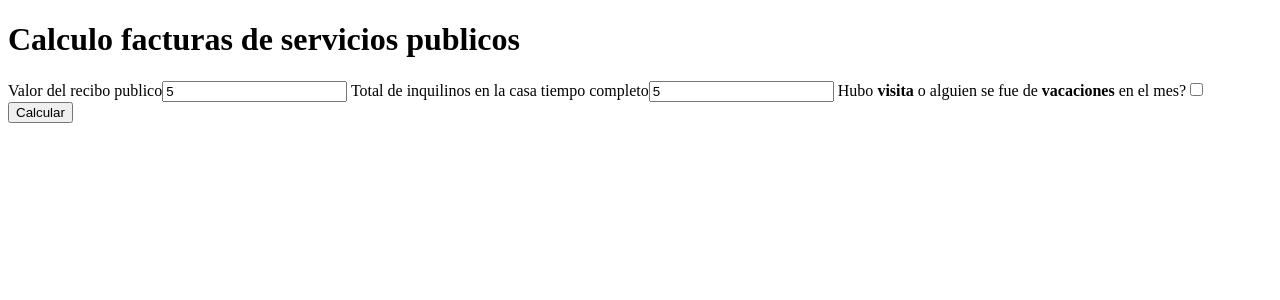
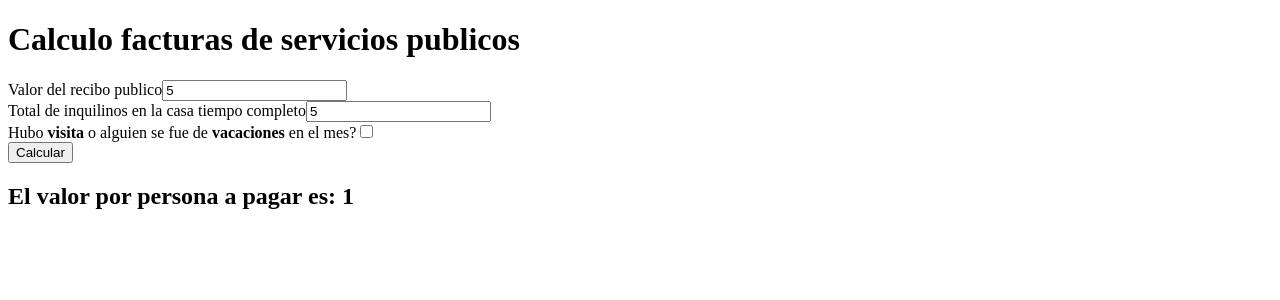
Before and after one commit to lauralop11/billPublic, a React (Vite) app: page / in a window 1280 px wide. Both pictures are taken after typing "5", "5" into the empty fields and a click on the button "Calcular". Shown: the top 300 px of the page. Built offline with nearby package versions, Linux system fonts and the light colour scheme.

Commit message:
logic calculation

```diff
--- a/src/components/BtnApto.tsx
+++ b/src/components/BtnApto.tsx
@@ -3,7 +3,6 @@ import Input from './Input'
 
 export default function BtnApto () {
   const [active, setActive] = useState<string | null>(null);
-  const [options, setOptions] = useState<string>('');
 
   const apartments = {
     201: 1,
@@ -17,32 +16,32 @@ export default function BtnApto () {
       {
        Object.entries(apartments).map(([apartment, people]) => (
         <div key={apartment}>
-          <button id={apartment}  onClick= {() => (
+          <button id={apartment} type="button" onClick= {() => (
             active === apartment ? setActive(null) :
             setActive(apartment))}>
-              {apartment}
+            {`Apto ${apartment} total inquilinos tiempo completo: ${people}`}
           </button>
           <div className={`div-info-apto ${active === apartment ? 'active' : ''}`} id={`divInfo${apartment}`}>
-            <Input name={`inputFullTime${apartment}`} className="input-info-apto" type="number" placeholder={people} defaultValue={people}>
+            <Input name={`inputFullTime${apartment}`} className="input-info-apto" type="number" placeholder={people} value={people}>
               Numero de inquilinos que estuvieron tiempo completo
             </Input>
-            <Input name={`inputPartTime${apartment}`} className="input-info-apto" type="number" placeholder={0} defaultValue={0}>
+            <Input name={`inputPartTime${apartment}`} className="input-info-apto" type="number" placeholder={0} value={0}>
               Numero de inquilinos que estuvieron tiempo completo
             </Input>
-           <div className='btn-apto-input-date'>
-              <Input type='date' name='dateAptoDate' placeholder='2024-10-01'>
+            <div className='btn-apto-input-date'>
+              <Input type='date' name={`dateApto${apartment}`}>
                 Fecha de inicio
               </Input>
-              <Input type='date' name='dateDateEnd' placeholder='2024-11-01'>
+              <Input type='date' name={`dateEndApto${apartment}`}>
                 Fecha de fin
               </Input>
             </div>
             <div>
               <label> Vacaciones
-                <input type="radio" className="input-info-apto" name="inputOptions" onChange={() => setOptions('holidays')}/>
+                <input type="radio" className="input-info-apto" name={`inputOptions${apartment}`} value="vacation"/>
               </label>
               <label> Visita
-                <input type="radio" className="input-info-apto" name="inputOptions" onChange={() => setOptions('visit')}/>
+                <input type="radio" className="input-info-apto" name={`inputOptions${apartment}`} value="visit"/>
               </label>
             </div>
           </div>
--- a/src/components/Calculation.tsx
+++ b/src/components/Calculation.tsx
@@ -1,10 +1,64 @@
-export default function Calculation ( fields: Record<string, string | number> ) {
-  const newFields = Object.entries(fields);
-  const inputs = newFields.filter(([key, value]) => key.startsWith('input') && value !== '');
-  console.log('Inputs:', inputs);
+interface Props {
+  fields: Record<string, string | number>;
+}
+
+export function Calculation ( {fields}: Props) {
+  if(!fields) return null;
+
+  const newFields = Object.values(fields);
+  const operation = parseInt(Number(newFields[0]) / Number(newFields[1]));
+
   return (
-    <div className='result'>
-      <h2>Resultados</h2>
+    <div className='calculation'>
+      <h2>El valor por persona a pagar es: {operation}</h2>
     </div>
   )
 }
+
+export function CalculationWithOptions({fields}: Props) {
+  if(!fields) return null;
+  const arrayAptos = ['201', '202', '301', '302']
+  const newFields = Object.entries(fields);
+  const valueBill = newFields.filter(([key, value]) => key === 'inputBill')
+
+  const arraydateBill = newFields.filter(([key, value]) => key.startsWith('dateBill') && value !== '' && value !== '0')
+  const dateEndBill = new Date (arraydateBill[1][1]);
+  const dateStartBill = new Date (arraydateBill[0][1]);
+  const daysBill = parseFloat((dateEndBill - dateStartBill) / (1000 * 60 * 60 * 24) + 1); //milisegundo, segundos, minutos,horas => valores por un dia
+
+
+  const aptos = arrayAptos.map((number)=> {
+    const apto = newFields.filter(([key, value]) => (key.includes(number)) && value !== '')
+
+    const objectApto = apto.reduce((acc, item)=> {
+      if (item[0].includes('FullTime')){acc.fullTime = (Number(item[1]) * daysBill)};
+      if (item[0].includes('PartTime')) {acc.partTime = Number(item[1])};
+      if (item[0].includes('Options')) {acc.options = (item[1])};
+      if (item[0].includes('dateApto')) acc.dateStart = (new Date (item[1]));
+      if (item[0].includes('dateEndApto')) acc.dateEnd = (new Date (item[1]));
+     return acc
+    },{} );
+
+  if(objectApto.options === 'vacation'){
+    const daysAptoChange = parseFloat((objectApto.dateEnd - objectApto.dateStart) / (1000 * 60 * 60 * 24) + 1);
+    const totalDaysChange = objectApto.partTime * daysAptoChange
+    objectApto.totalDaysApto = parseFloat(daysBill - totalDaysChange) + objectApto.fullTime ;
+  } else if (objectApto.options === 'visit'){
+      const daysAptoChange = parseFloat((objectApto.dateEnd - objectApto.dateStart) / (1000 * 60 * 60 * 24) + 1);
+      const totalDaysChange = objectApto.partTime * daysAptoChange
+      objectApto.totalDaysApto = parseFloat(objectApto.fullTime + totalDaysChange);
+  } else {
+    objectApto.totalDaysApto = objectApto.fullTime;
+  }
+  return objectApto;
+  })
+  const totalDays = aptos.reduce((acc, item) => acc + item.totalDaysApto, 0)
+  const valueForDaysBill = valueBill[0][1] / totalDays;
+  const totalValueForApto = aptos.map((apto) => (
+    apto.totalValuForApto = parseInt(apto.totalDaysApto * valueForDaysBill)
+  ))
+  console.log('aptos', aptos)
+  console.log('valueBill', valueForDaysBill)
+  console.log('valuesBill', totalValueForApto)
+
+}
--- a/src/components/Form.tsx
+++ b/src/components/Form.tsx
@@ -1,19 +1,42 @@
-import SctInitial from './SctInitial';
-import { useHandleChange } from '../hooks/useInputChange';
-import Calculation from './Calculation';
+import { useState } from 'react';
+import SctDate from './SctDate';
+import Input from './Input';
+import { Calculation, CalculationWithOptions } from './Calculation';
+import { useInputChange, useInputOptionsChange } from '../hooks/useInputChange';
 
 export default function Form () {
+  const [ active, setActive ] = useState<boolean>(false);
+  const [ form, setForm ] = useState(null);
+  const { checked, handleChange } = useInputChange();
 
   const submit = (e: React.FormEvent<HTMLFormElement>) => {
     e.preventDefault();
     const fields = Object.fromEntries(new window.FormData(e.currentTarget));
-    Calculation(fields);
+    console.log(fields)
+    setForm(fields);
+    setActive(true);
   }
+  console.log('Active:', active);
   return (
-    <form onSubmit={ submit }>
-      <SctInitial />
-      <button className='btnSum' type='submit'>Calcular</button>
-    </form>
-
+    <>
+      <form onSubmit={ submit }>
+        <section className='formInitial'>
+          <Input type='number' name='inputBill' placeholder='240.000'>
+            Valor del recibo publico
+          </Input>
+          <div className={`input-people ${checked ? 'hidden' : ''}`}>
+            <Input type='number' name='inputPeople' placeholder='8' >
+              Total de inquilinos en la casa tiempo completo
+            </Input>
+          </div>
+          <Input type='checkbox' name='inputChangePeople' onChange={handleChange}>
+          Hubo <strong>visita</strong> o alguien se fue de <strong>vacaciones</strong> en el mes?
+          </Input>
+          {checked && <SctDate /> }
+        </section>
+        <button className='btnSum' type='submit'>Calcular</button>
+      </form>
+     { active && checked ? <CalculationWithOptions fields={ form } /> : <Calculation fields={ form } />}
+    </>
   )
 }
--- a/src/hooks/useInputChange.ts
+++ b/src/hooks/useInputChange.ts
@@ -6,6 +6,14 @@ export function useInputChange() {
   const handleChange = (event: React.ChangeEvent<HTMLInputElement>) => {
     setChecked(event.target.checked)
   }
- console.log('useInputChange', checked)
   return { checked, handleChange }
 }
+
+export function useInputOptionsChange() {
+  const [options, setOptions] = useState<string>('nada');
+
+  const handleChange = (event: React.ChangeEvent<HTMLInputElement>) => {
+    setOptions(event.target.value)
+  }
+  return { options, handleChange }
+}
--- a/src/index.css
+++ b/src/index.css
@@ -6,3 +6,9 @@
 .div-info-apto.active {
   display: flex;
 }
+.input-people {
+  display: flex;
+}
+.input-people.hidden {
+  display:none;
+}
```
